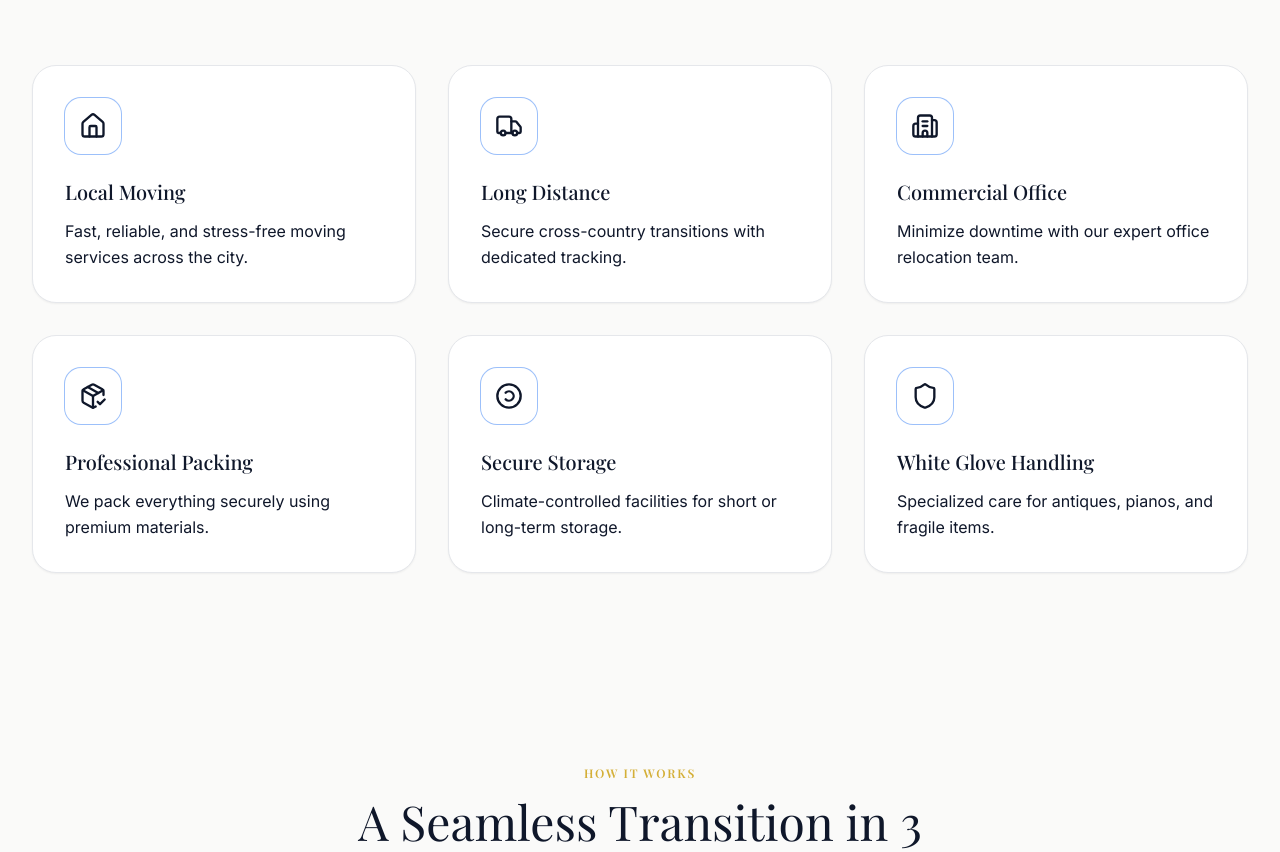
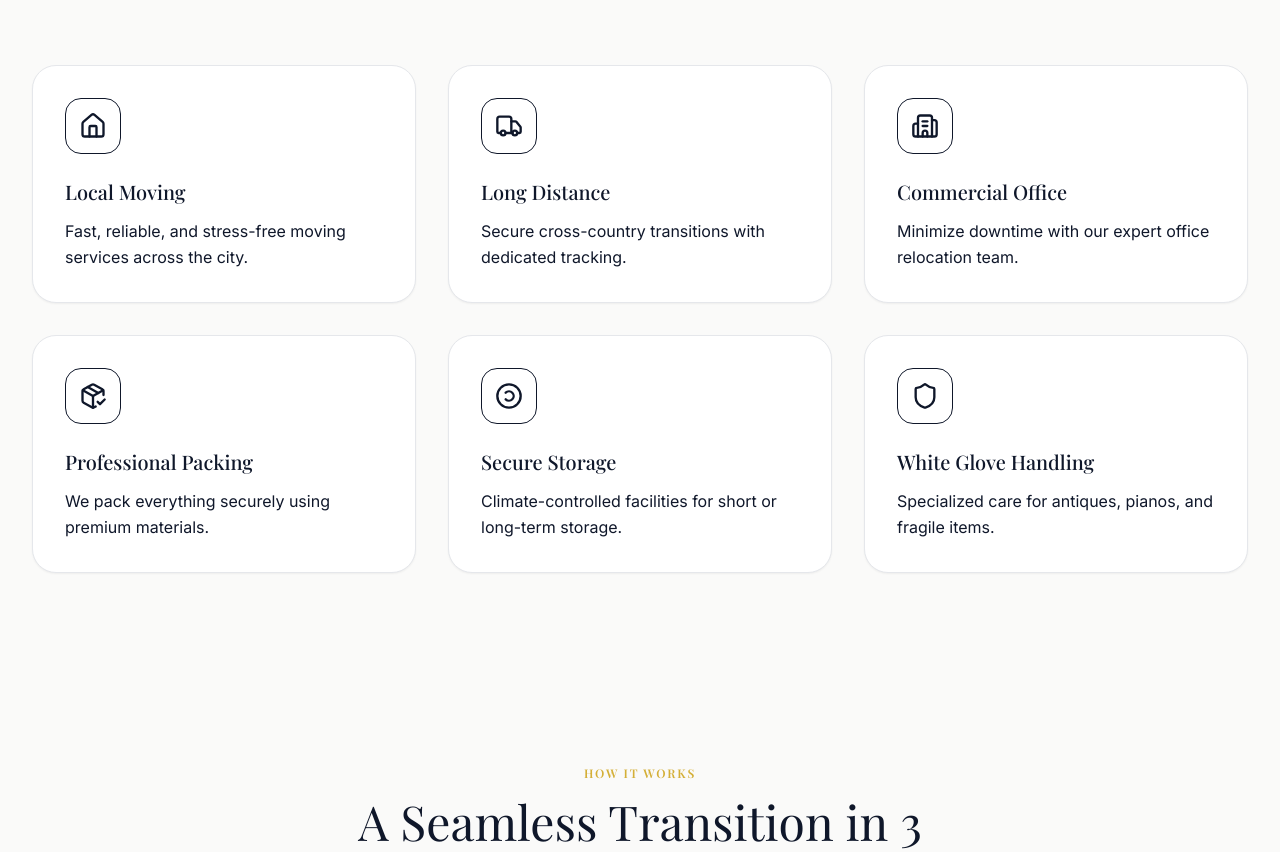
Before and after one commit to abdularif0705/moving-service-website-premium, a Next.js app: page / in a window 1280 px wide. Shown: the part 1199-2051 px from the top of the page. Built offline with nearby package versions, Linux system fonts and the light colour scheme; a web font is replaced by a local one.

Commit message:
blue to black boprder

```diff
--- a/src/components/sections/Services.tsx
+++ b/src/components/sections/Services.tsx
@@ -89,7 +89,7 @@ export default function Services() {
               whileHover={{ y: -10 }}
               className="bg-white dark:bg-slate-900 rounded-3xl p-8 shadow-sm border border-foreground/10 hover:shadow-2xl transition-all duration-500 group"
             >
-              <div className="h-14 w-14 bg-foreground/5 ring-1 ring-foreground/10 rounded-2xl flex items-center justify-center mb-6 group-hover:scale-105 group-hover:bg-accent group-hover:ring-accent transition-all duration-500">
+              <div className="h-14 w-14 bg-foreground/5 border border-foreground rounded-2xl flex items-center justify-center mb-6 group-hover:scale-105 group-hover:bg-accent group-hover:border-accent group-hover:shadow-[0_0_15px_rgba(202,160,82,0.4)] transition-all duration-500">
                 <service.icon className="text-foreground group-hover:text-primary transition-colors duration-500" size={28} />
               </div>
               <h4 className="text-xl font-serif font-medium mb-3 text-foreground">{service.title}</h4>
```
